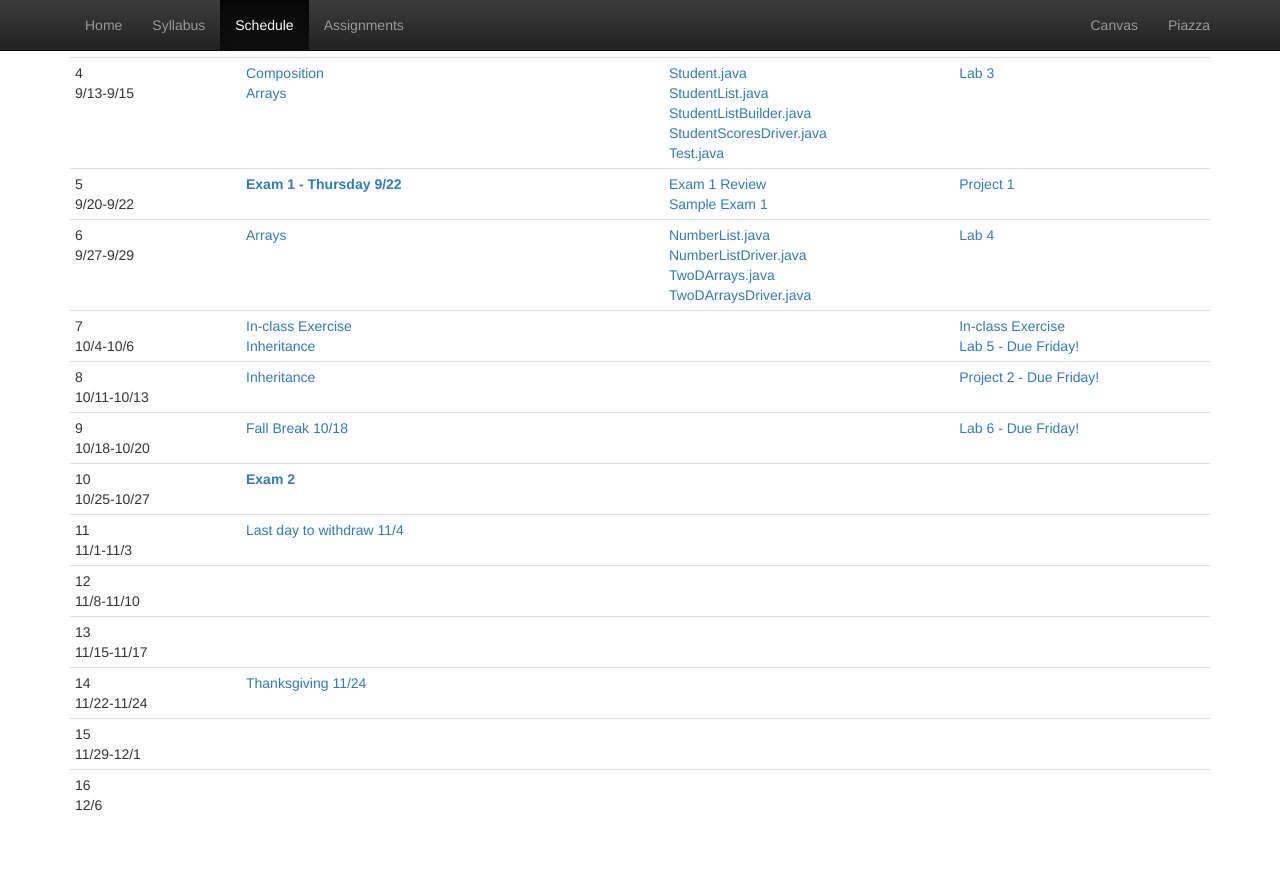
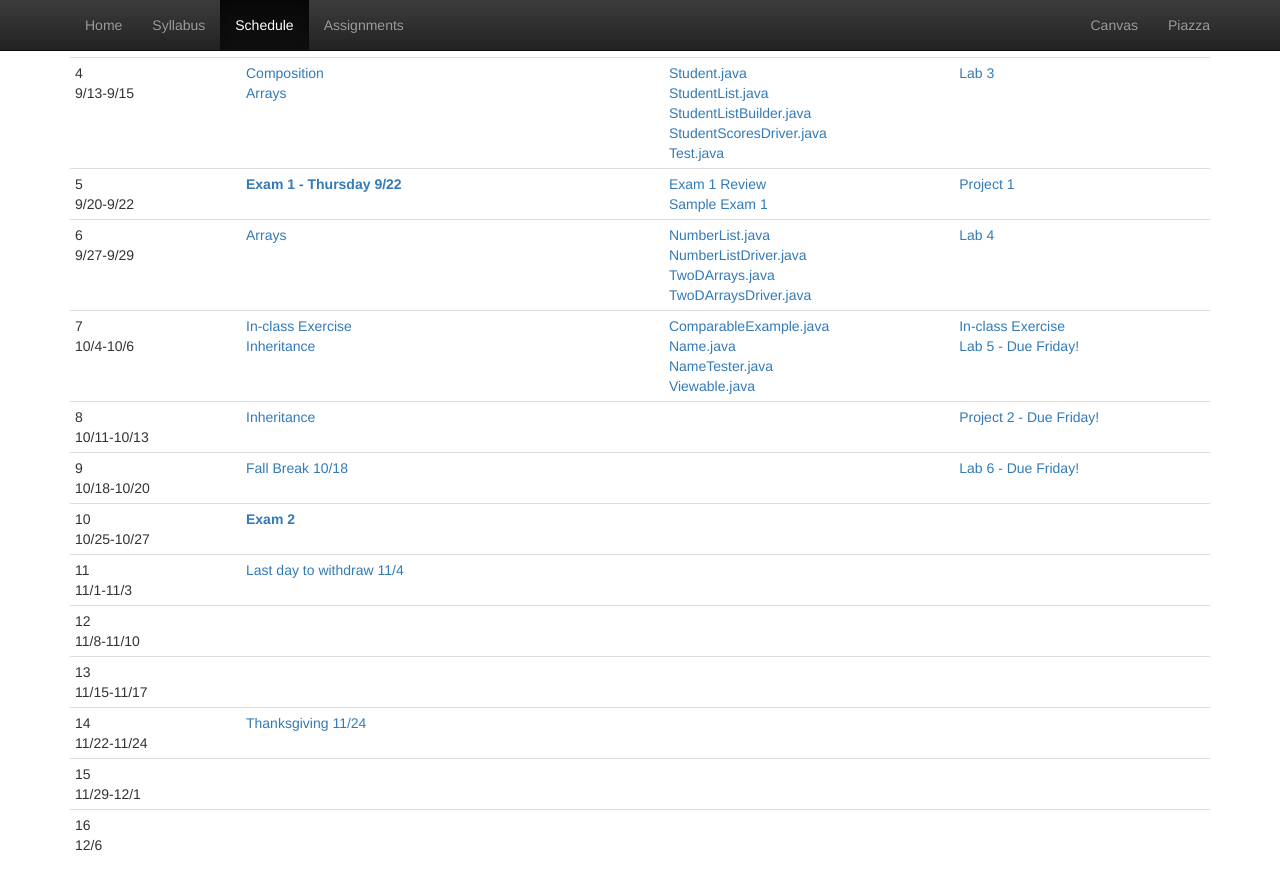
Before and after one commit to CS112-F16/cs112-f16.github.io, a Jekyll site: the page built from schedule.html, in a window 1280 px wide and 900 px high, scrolled down 666 px. Shown: the top 890 px of the window. Built offline with Jekyll 4.4.1, drawn with Linux system fonts in a browser that asks for light colours; before the commit the page ends 1526 px from its top, so only the background shows below that.

Commit message:
adding interface example

```diff
--- a/schedule.html
+++ b/schedule.html
@@ -122,7 +122,12 @@ title: Schedule
         <a href="https://github.com/CS112-F16/labs/blob/master/exercise10_4.md">In-class Exercise</a><br/>
         <a href="https://github.com/CS112-F16/notes/blob/master/inheritance.md">Inheritance</a><br/>
       </td>
-      <td></td>
+      <td>
+        <a href="https://github.com/CS112-F16/code/blob/master/ClassExamplesWeek7/ComparableExample.java">ComparableExample.java</a><br/>
+        <a href="https://github.com/CS112-F16/code/blob/master/ClassExamplesWeek7/Name.java">Name.java</a><br/>
+        <a href="https://github.com/CS112-F16/code/blob/master/ClassExamplesWeek7/NameTester.java">NameTester.java</a><br/>
+        <a href="https://github.com/CS112-F16/code/blob/master/ClassExamplesWeek7/Viewable.java">Viewable.java</a><br/>
+      </td>
       <td>
         <a href="https://github.com/CS112-F16/labs/blob/master/exercise10_4.md">In-class Exercise</a><br/>
         <a href="https://github.com/CS112-F16/labs/blob/master/lab5.md">Lab 5 - Due Friday!</a>
```
